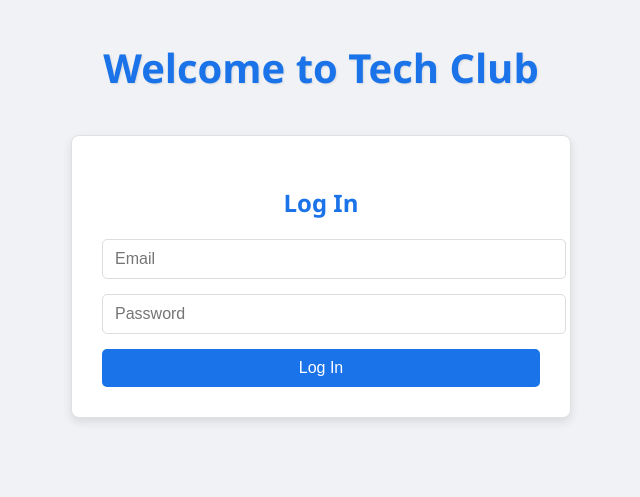
After one commit to CyberNaza/libfront, a Flask app: page /login in a window 1280 px wide. The commit adds this page. Shown: the top 497 px of the page, without its empty margins (319-959 px from the left). Run offline with Flask 3, Linux system fonts and the light colour scheme.

Commit message:
login and register html added

```diff
--- a/app.py
+++ b/app.py
@@ -17,5 +17,17 @@ def proxy_books():
     except requests.RequestException as e:
         return jsonify({'error': str(e)}), 500
 
+@app.route('/login')
+def login():
+    return render_template('login.html')
+
+
+
+
+@app.route('/signup')
+def register():
+    return render_template('signup.html')
+
+
 if __name__ == '__main__':
     app.run(debug=True)
--- /dev/null
+++ b/static/css/auth.css
@@ -0,0 +1,69 @@
+body {
+    font-family: 'Segoe UI', Arial, sans-serif;
+    max-width: 900px;
+    margin: 0 auto;
+    padding: 20px 20px 40px;
+    background-color: #f0f2f5;
+    color: #333;
+}
+
+h1 {
+    color: #1a73e8;
+    font-size: 2.5em;
+    margin: 20px 0 30px;
+    text-align: center;
+    text-shadow: 1px 1px 2px rgba(0, 0, 0, 0.1);
+}
+
+.auth-forms {
+    display: flex;
+    flex-direction: column;
+    gap: 40px;
+    max-width: 500px;
+    margin: 40px auto;
+}
+
+.form-container {
+    background-color: #ffffff;
+    padding: 30px;
+    border-radius: 8px;
+    box-shadow: 0 4px 10px rgba(0, 0, 0, 0.1);
+    border: 1px solid #e0e0e0;
+}
+
+.form-container h2 {
+    text-align: center;
+    color: #1a73e8;
+    margin-bottom: 20px;
+}
+
+.form-container input {
+    width: 100%;
+    padding: 10px 12px;
+    margin-bottom: 15px;
+    border: 1px solid #ddd;
+    border-radius: 5px;
+    font-size: 1em;
+    transition: border-color 0.2s;
+}
+
+.form-container input:focus {
+    border-color: #1a73e8;
+    outline: none;
+}
+
+.form-container button {
+    width: 100%;
+    padding: 10px;
+    font-size: 1em;
+    background-color: #1a73e8;
+    color: white;
+    border: none;
+    border-radius: 5px;
+    cursor: pointer;
+    transition: background-color 0.2s;
+}
+
+.form-container button:hover {
+    background-color: #1557b0;
+}
--- /dev/null
+++ b/templates/login.html
@@ -0,0 +1,24 @@
+<!DOCTYPE html>
+<html lang="en">
+<head>
+    <meta charset="UTF-8">
+    <title>Log In</title>
+    <link rel="stylesheet" href="{{ url_for('static', filename='css/auth.css') }}">
+</head>
+<body>
+
+    <h1>Welcome to Tech Club</h1>
+
+    <div class="auth-forms">
+        <div class="form-container" id="login-form">
+            <h2>Log In</h2>
+            <form>
+                <input type="email" placeholder="Email" required />
+                <input type="password" placeholder="Password" required />
+                <button type="submit">Log In</button>
+            </form>
+        </div>
+    </div>
+
+</body>
+</html>
```
Also changed, not shown: static/css/style.css (+74 -2 lines), static/js/script.js (+11 -1 lines), templates/index.html (+7 -0 lines), templates/signup.html (added, +26 -0 lines).
